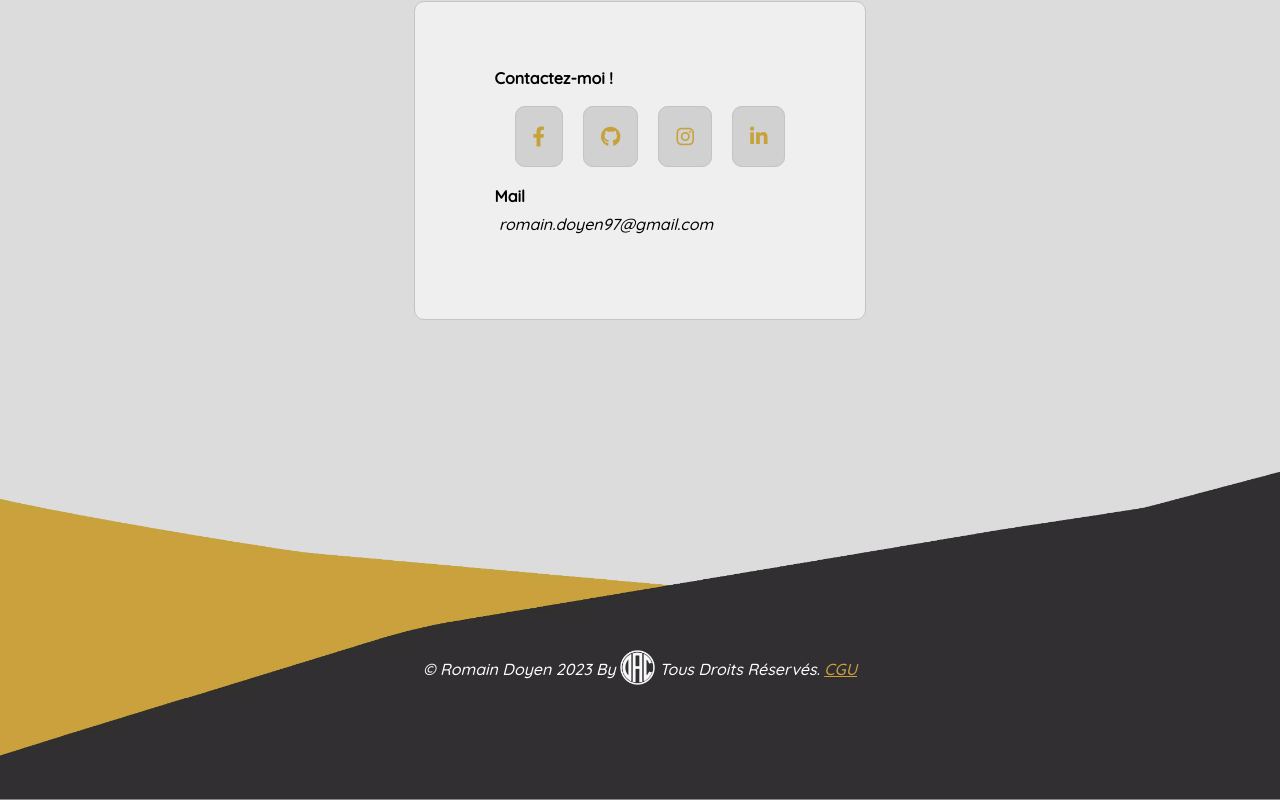
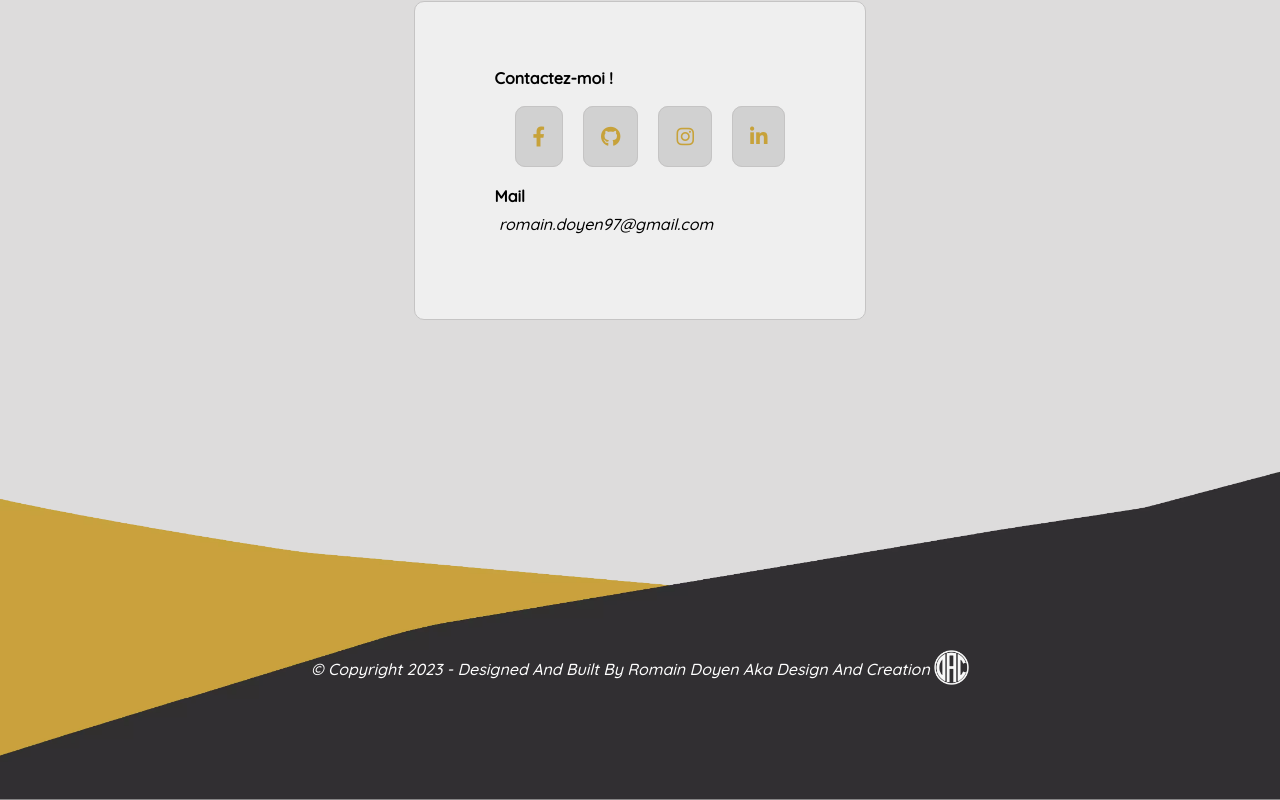
Before and after one commit to RomainDoyen/rd_portfolio, a Vue app: page / in a window 1280 px wide. Shown: the part 2090-2890 px from the top of the page. Built offline with nearby package versions, Linux system fonts and the light colour scheme; no server answers; the database is empty.

Commit message:
Change Footer

```diff
--- a/src/components/FooterView.vue
+++ b/src/components/FooterView.vue
@@ -4,13 +4,13 @@
           <div class="main" v-for="(footer, i) in footers" :key="i">
             <div class="copy">
                 <p>&copy; {{ footer.cop_1 }}
+                    {{ footer.cop_2 }}
                     <span id="dac">
                     <a :href="footer.cop_3" target="_blank">
                         <img id="dac-logo" src="../assets/2.webp" alt="footer" />
                     </a>
                     </span>
-                    {{ footer.cop_2 }}
-                    <span class="non-clickable-link">{{ footer.cgu }}</span>
+                    <!-- <span class="non-clickable-link">{{ footer.cgu }}</span> -->
                 </p>
             </div>
           </div>
@@ -27,10 +27,9 @@
       data: () => ({
           footers: [
               {
-                  cop_1: `Romain Doyen ${new Date().getFullYear()} by  `,
-                  cop_2: ' Tous droits réservés.',
+                  cop_1: `Copyright ${new Date().getFullYear()} -  `,
+                  cop_2: 'Designed and built by Romain Doyen Aka Design And Creation ',
                   cop_3: 'https://designandcreation.vercel.app/',
-                  cgu: ' CGU'
               }
           ]
       }),
```
